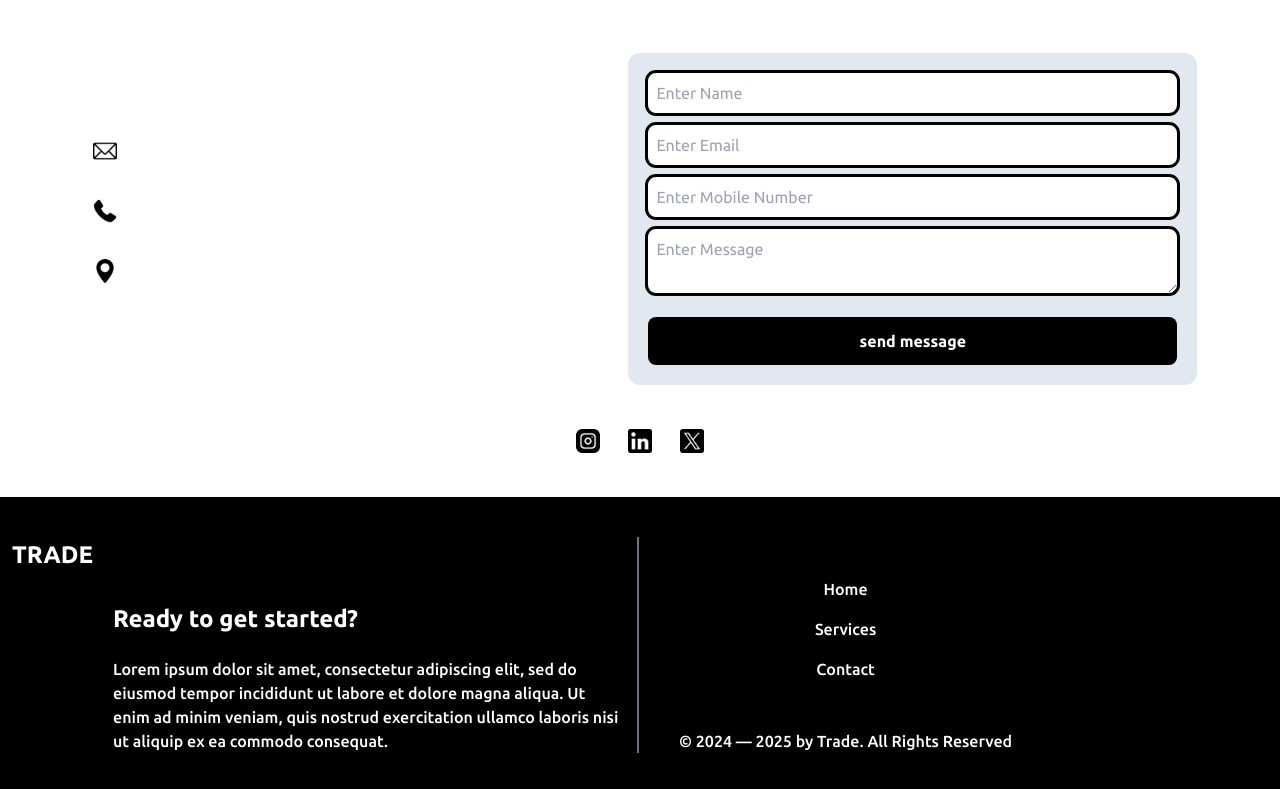
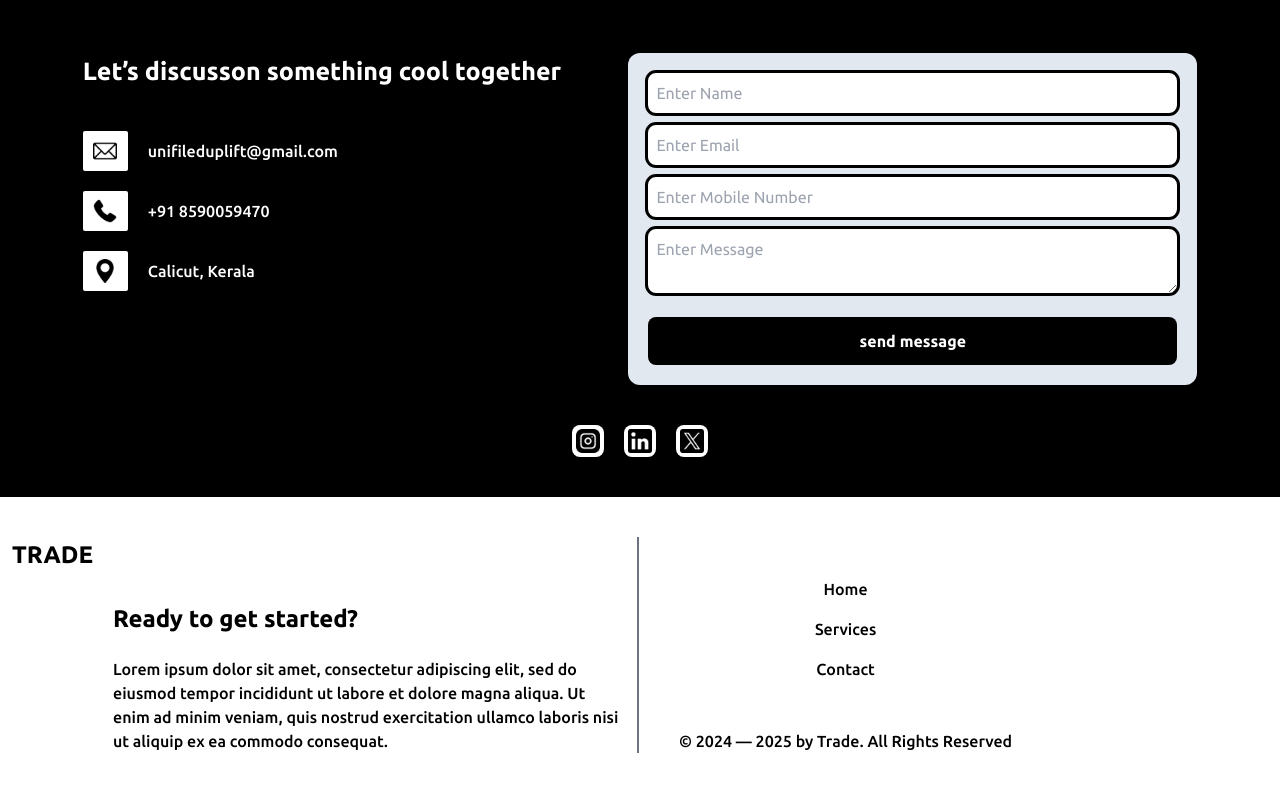
Before and after one commit to UnifiedUplift/-ABC-Company, a Next.js app: page / in a window 1280 px wide. Shown: the part 1619-2408 px from the top of the page. Built offline with nearby package versions, Linux system fonts and the light colour scheme.

Commit message:
footer changed

```diff
--- a/components/Footer.jsx
+++ b/components/Footer.jsx
@@ -1,7 +1,8 @@
 import React from 'react'
 const Footer = () => {
   return (
-    <footer className='bg-primary flex flex-col md:flex-row   gap-10 px-3 py-10 screen-max-width'>
+    <footer className='w-full bg-white text-black'>
+      <div className=' flex flex-col md:flex-row   gap-10 px-3 py-10 screen-max-width'>
         <div className='flex flex-col md:flex-row md:gap-5 md:border-r-2 pr-3 md:border-gray-500'>
           <h2 className='text-[24px] font-bold'>TRADE</h2>
           <div>
@@ -18,7 +19,9 @@ const Footer = () => {
           </div>
           <p className='mt-8 md:mt-0 font-medium'>© 2024 — 2025 by Trade. All Rights Reserved</p>
         </div>
+      </div>
     </footer>
+
   )
 }
 
--- a/styles/global.css
+++ b/styles/global.css
@@ -31,7 +31,7 @@ body {
     width: 100dvw;
     overflow-x: hidden;
     height: 100%;
-    /* background: #000; */
+    background: #000;
     border-color: #3b3b3b;
     user-select: none;
 }
```
Lines whose indentation alone changed are shown as unchanged.
